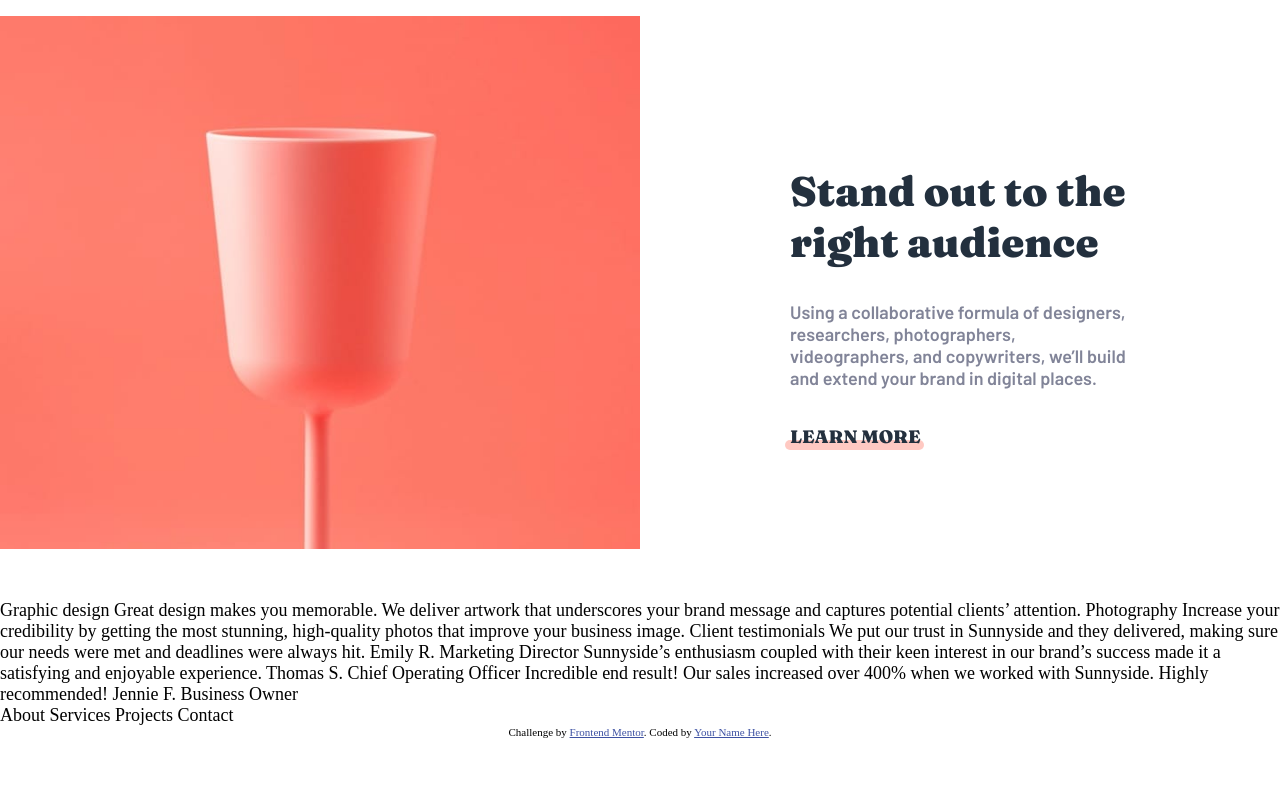
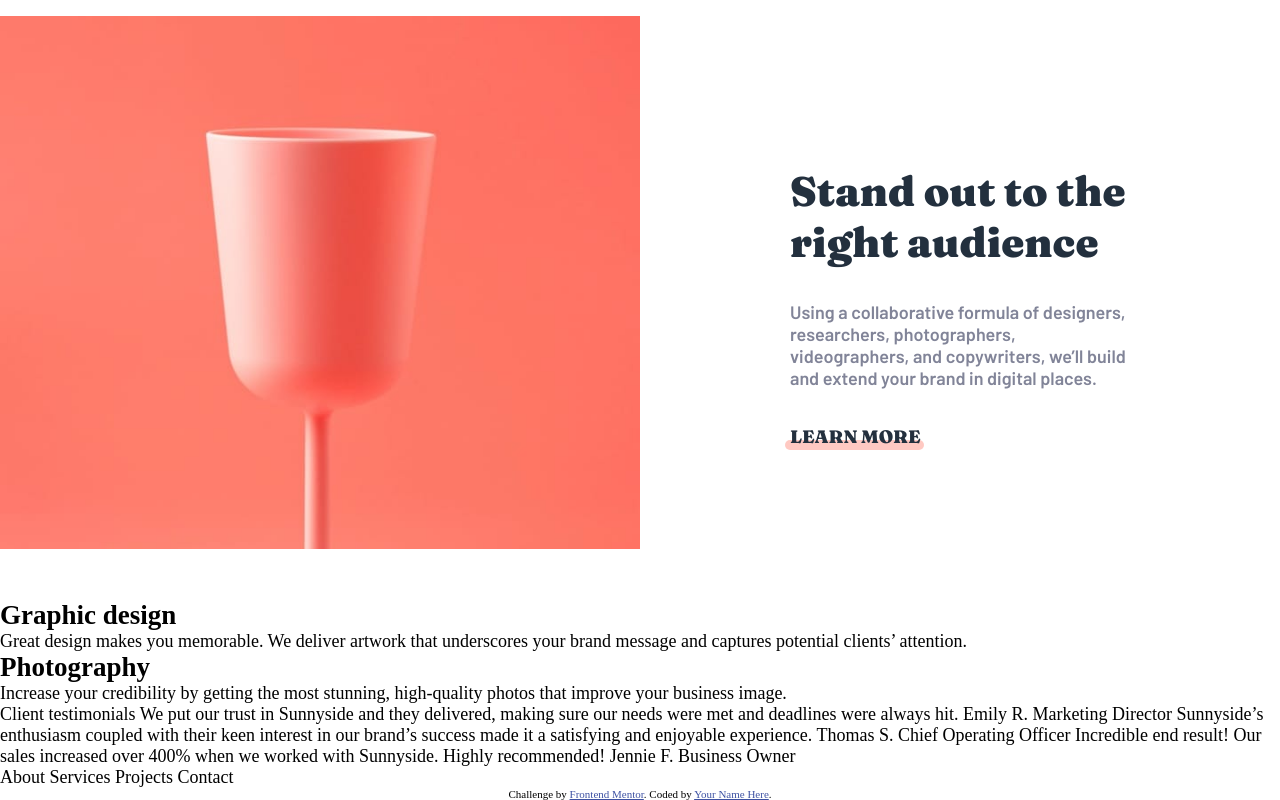
Before and after one commit to A-Bashar/sunnyside-agency-landing-page, a plain HTML site: page index.html in a window 1280 px wide. Shown: the part 1390-2190 px from the top of the page. Before the commit the page ends 2128 px from the top, so only its background shows below. Drawn offline with Linux system fonts and the light colour scheme.

Commit message:
add markup for services section

```diff
--- a/index.html
+++ b/index.html
@@ -66,11 +66,20 @@
         </div>
       </section>
     </section>
-    Graphic design
-    Great design makes you memorable. We deliver artwork that underscores your brand message and captures potential clients’ attention.
-
-    Photography
-    Increase your credibility by getting the most stunning, high-quality photos that improve your business image.
+    <section id="services">
+      <section class="graphic-design service">
+        <h2 class="service-title">Graphic design</h2>
+        <p class="service-description">
+          Great design makes you memorable. We deliver artwork that underscores your brand message and captures potential clients’ attention.
+        </p>
+      </section>
+      <section class="photography service">
+        <h2 class="service-title">Photography</h2>
+        <p class="service-description">
+          Increase your credibility by getting the most stunning, high-quality photos that improve your business image.
+        </p>
+      </section>
+    </section>
 
     Client testimonials
 
```
